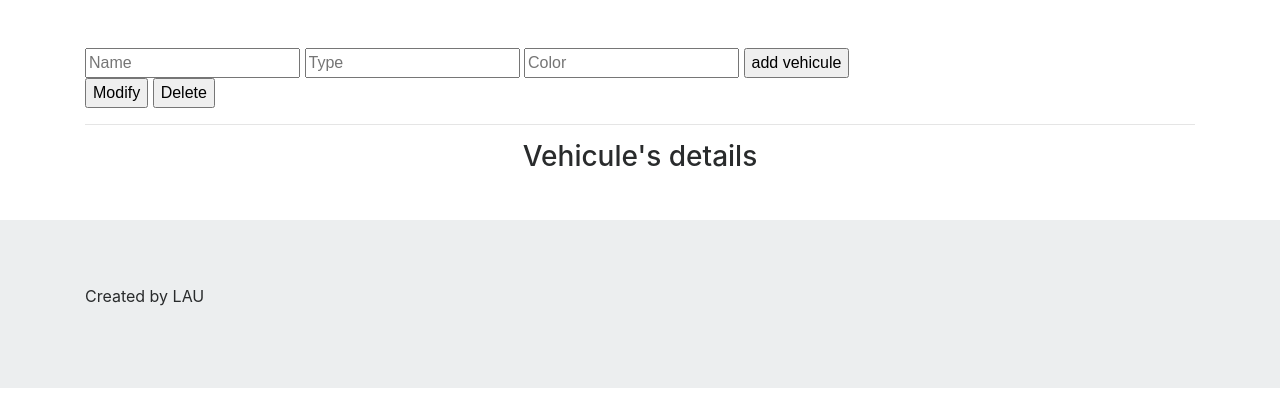
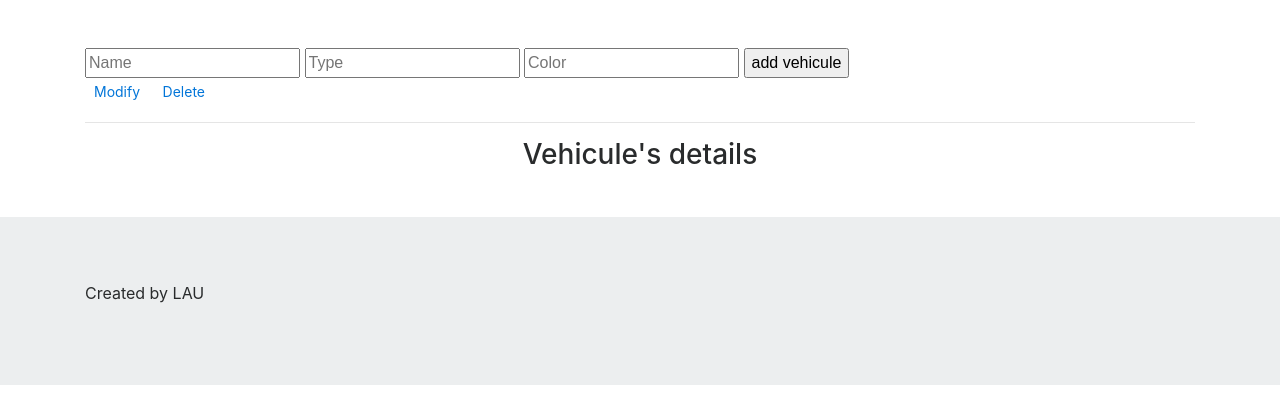
Before and after one commit to Lezzyy/VehiculeHandle, a PHP site: page /singleView.php?id=1 in a window 1280 px wide. Shown: the part 180-600 px from the top of the page. Run offline with PHP 8.4, Linux system fonts and the light colour scheme; data that the repository does not hold is empty; some libraries are stand-ins or nearby versions.

Commit message:
delete button working

```diff
--- a/controllers/delete.php
+++ b/controllers/delete.php
@@ -5,7 +5,7 @@ require('../entities/Vehicule.php');
 $vehicleManager = new VehicleManager();
 
 $vehicle = $vehicleManager->deleteVehicle($_GET['id']);
-var_dump($vehicle);
+
 
 header('Location: index.php');
  ?>
--- a/controllers/modify.php
+++ b/controllers/modify.php
@@ -11,6 +11,8 @@ foreach ($vehicle as $key => $value) {
   $vehicle[$key]= new Vehicle($value);
 }
 
+var_dump($_POST['name']);
+
 // if(!empty($_POST)){
 //   $vehicle->updateSingleVehicle($_POST, $_GET);
 // } else {
--- a/model/VehiculeManager.php
+++ b/model/VehiculeManager.php
@@ -48,7 +48,7 @@ public function updateSingleVehicle($input, $get){
 // request to delete a vehicle
 
 public function deleteVehicle($id){
-$response=$this->getDb()->query('DELETE FROM personnages WHERE id = '.$id);
+$response=$this->getDb()->query('DELETE FROM vehiculeList WHERE id = '.$id);
 }
 
 }
--- a/views/indexView.php
+++ b/views/indexView.php
@@ -5,7 +5,6 @@
 
   <div class="container" id="addForm">
     <form class="" action="" method="post">
-      <!-- <input type="hidden" name="id" value=""> -->
       <input type="text" name="name" value="" placeholder="Name">
       <input type="text" name="type" value="" placeholder="Type">
       <input type="text" name="color" value="" placeholder="Color">
--- a/views/singleView.php
+++ b/views/singleView.php
@@ -8,8 +8,13 @@
       <input type="text" name="type" value="" placeholder="Type">
       <input type="text" name="color" value="" placeholder="Color">
       <input type="submit" name="add" value="add vehicule"><br>
-      <input type="submit" name="modify" value="Modify" class="modify">
-      <input type="submit" name="delete" value="Delete" class="delete">
+      <!-- <input type="submit" name="modify" value="Modify" class="modify"> -->
+      <?php
+        echo "<a class='btn btn-custom btn-sm' href='../controllers/modify.php?id=".$_GET['id']."'>Modify</a>
+        <a class='btn btn-custom btn-sm' href='../controllers/delete.php?id=".$_GET['id']."'>Delete</a>";
+       ?>
+
+      <!-- <input type="submit" name="delete" value="Delete" class="delete"> -->
     </form>
     <hr>
   </div>
@@ -19,10 +24,11 @@
   <p>
     <?php
     foreach ($vehicle as $dataSingleVehicle) {
-      echo "<p>".$dataSingleVehicle->getName()."</p>";
-      echo "<p>".$dataSingleVehicle->getType()."</p>";
-      echo "<p>".$dataSingleVehicle->getColor()."</p>";
+        echo "<p>".$dataSingleVehicle->getName()."</p>";
+        echo "<p>".$dataSingleVehicle->getType()."</p>";
+        echo "<p>".$dataSingleVehicle->getColor()."</p>";
     }
+
    ?>
   </p>
 </div>
```
Also changed, not shown: controllers/single.php (+6 -2 lines).
